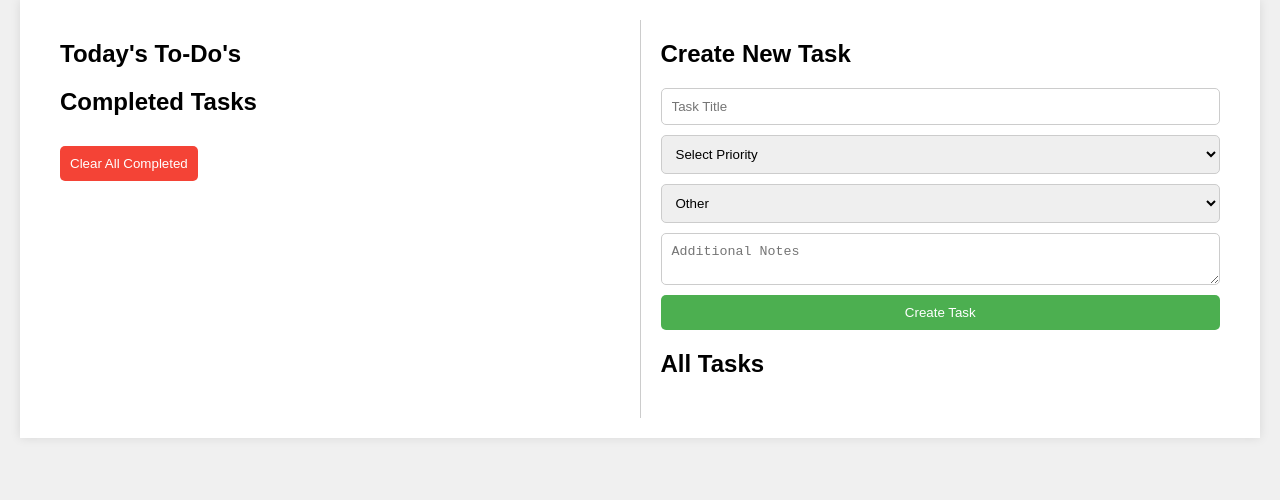
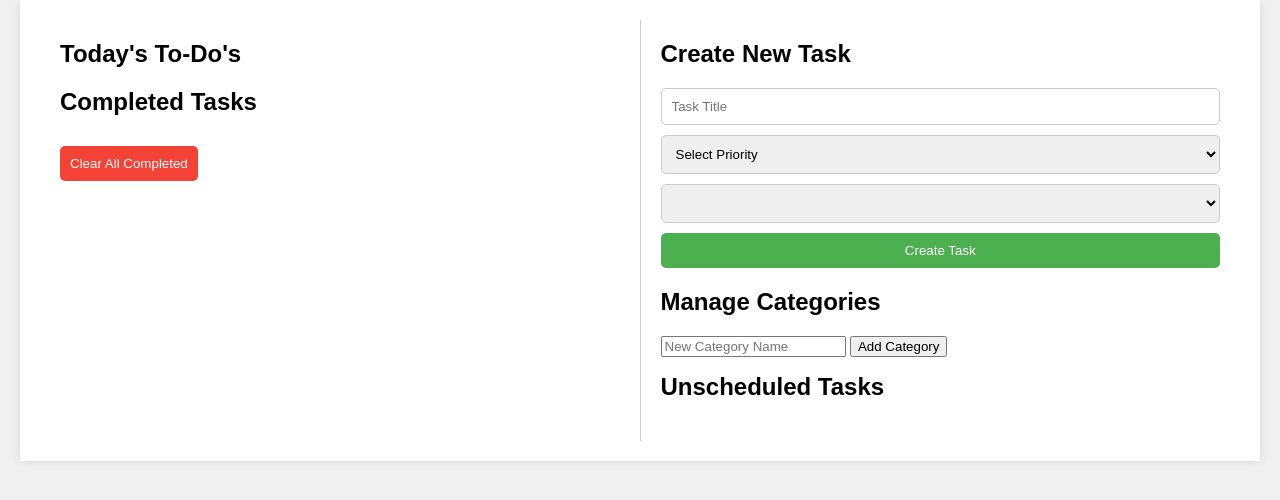
Before and after one commit to FrederikDhont/to-do-app, a plain HTML site: page index.html in a window 1280 px wide. Drawn offline with Linux system fonts and the light colour scheme.

Commit message:
Update index.html
The section All Tasks may only contain Unscheduled tasks and it title must be renamed to Unsheduled tasks
The default category should be "Work".
Let the user manage the categories (create new ones, reorder them, delete categories
In the section Today's To Do's, each entry should begin with a red, yellow or green circle emoji, corresponding with the priority High, Medium and Low.
Remove the additional notes functionality

```diff
--- a/index.html
+++ b/index.html
@@ -26,18 +26,17 @@
                     <option value="High">High</option>
                 </select>
                 <select id="task-category" required>
-                    <option value="Other">Other</option>
-                    <option value="Work">Work</option>
-                    <option value="Chore">Chore</option>
-                    <option value="Band">Band</option>
-                    <option value="School">School</option>
-                    <option value="Family">Family</option>
                 </select>
-                <textarea id="task-notes" placeholder="Additional Notes"></textarea>
                 <button type="submit">Create Task</button>
             </form>
-            <h2>All Tasks</h2>
-            <ul id="all-tasks" class="task-list"></ul>
+            <h2>Manage Categories</h2>
+            <form id="category-form">
+                <input type="text" id="new-category" placeholder="New Category Name" required>
+                <button type="submit">Add Category</button>
+            </form>
+            <ul id="category-list"></ul>
+            <h2>Unscheduled Tasks</h2>
+            <ul id="unscheduled-tasks" class="task-list"></ul>
         </div>
     </div>
     <script src="app.js"></script>
```
